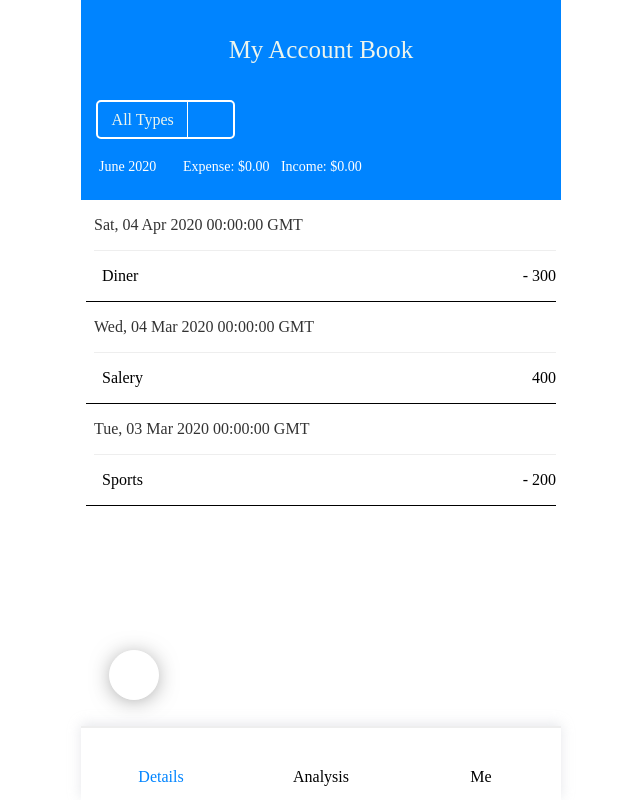
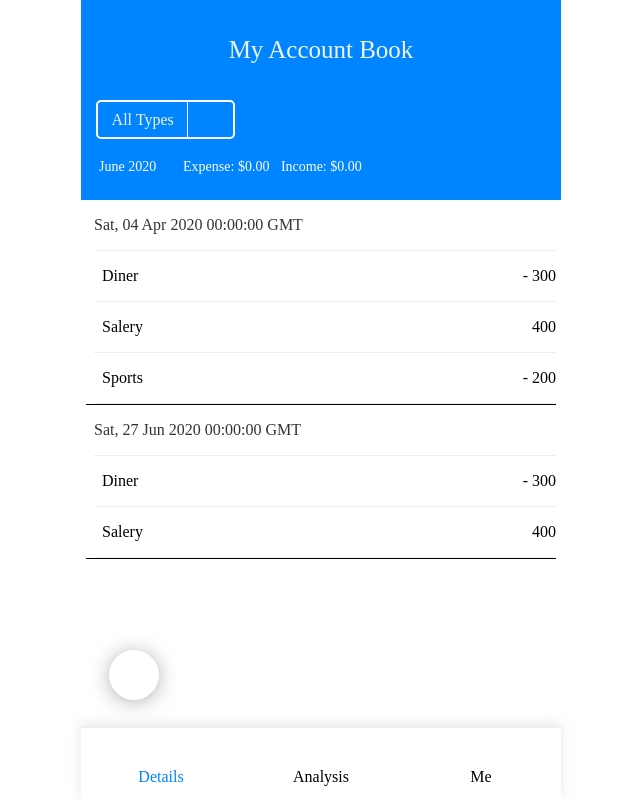
Before and after one commit to aldy97/Account_Book, a React (Create React App) app: page / in a window 1280 px wide. Shown: the whole page, without its empty margins (319-959 px from the left). Built offline with nearby package versions, Linux system fonts and the light colour scheme; a small style sheet from the web is missing; what redux-immutable would draw is missing.

Commit message:
modified recordList structure in order to manage properly in the future

```diff
--- a/src/pages/home/central/index.js
+++ b/src/pages/home/central/index.js
@@ -15,7 +15,8 @@ function Central() {
     overflow-y: scroll;
     overflow-x: hidden;
     @media (max-width: 500px) {
-      width: calc(100vw);
+      width: calc(98vw);
+      float: left;
     }
   `;
   const SectionHeader = styled.div`
@@ -33,6 +34,7 @@ function Central() {
     line-height: ${theme.$barHeight};
     font-size: 1em;
     margin-left: 8px;
+    border-bottom: 1px solid #eee;
   `;
 
   return (
@@ -41,21 +43,25 @@ function Central() {
         return (
           <div key={item.id} style={{ borderBottom: '1px solid #000' }}>
             <SectionHeader>{item.date}</SectionHeader>
+            {item.recordList.map((record) => {
+              return (
                 <Specification>
                   <i
-                className={`iconfont ${item.categoryIcon}`}
+                    className={`iconfont ${record.categoryIcon}`}
                     style={{
                       fontWeight: 500,
                       marginRight: 8,
                       color: `${theme.$blue}`,
                     }}
                   />
-              <span>{item.category}</span>
+                  <span>{record.category}</span>
                   <span style={{ float: 'right' }}>
-                {item.type === 'expense' ? '-' : ''}
-                <span style={{ marginLeft: 4 }}>{item.amount}</span>
+                    {record.type === 'expense' ? '-' : ''}
+                    <span style={{ marginLeft: 4 }}>{record.amount}</span>
                   </span>
                 </Specification>
+              );
+            })}
           </div>
         );
       })}
--- a/src/pages/home/central/record.js
+++ b/src/pages/home/central/record.js
@@ -2,27 +2,48 @@ import dayjs from 'dayjs';
 
 export const DEFAULT_RECORDS = [
   {
-    id: '1',
     date: dayjs('2020-04-04').toString(),
+    recordList: [
+      {
+        id: 0,
         category: 'Diner',
         categoryIcon: 'icon-canyin',
         amount: 300,
         type: 'expense',
       },
       {
-    id: '2',
-    date: dayjs('2020-03-04').toString(),
+        id: 1,
         category: 'Salery',
         categoryIcon: 'icon-gongzi',
         amount: 400,
         type: 'income',
       },
       {
-    id: '3',
-    date: dayjs('2020-03-03').toString(),
+        id: 2,
         category: 'Sports',
         categoryIcon: 'icon-yundong',
         amount: 200,
         type: 'expense',
       },
+    ],
+  },
+  {
+    date: dayjs('2020-06-27').toString(),
+    recordList: [
+      {
+        id: 3,
+        category: 'Diner',
+        categoryIcon: 'icon-canyin',
+        amount: 300,
+        type: 'expense',
+      },
+      {
+        id: 4,
+        category: 'Salery',
+        categoryIcon: 'icon-gongzi',
+        amount: 400,
+        type: 'income',
+      },
+    ],
+  },
 ];
```
Lines whose indentation alone changed are shown as unchanged.
